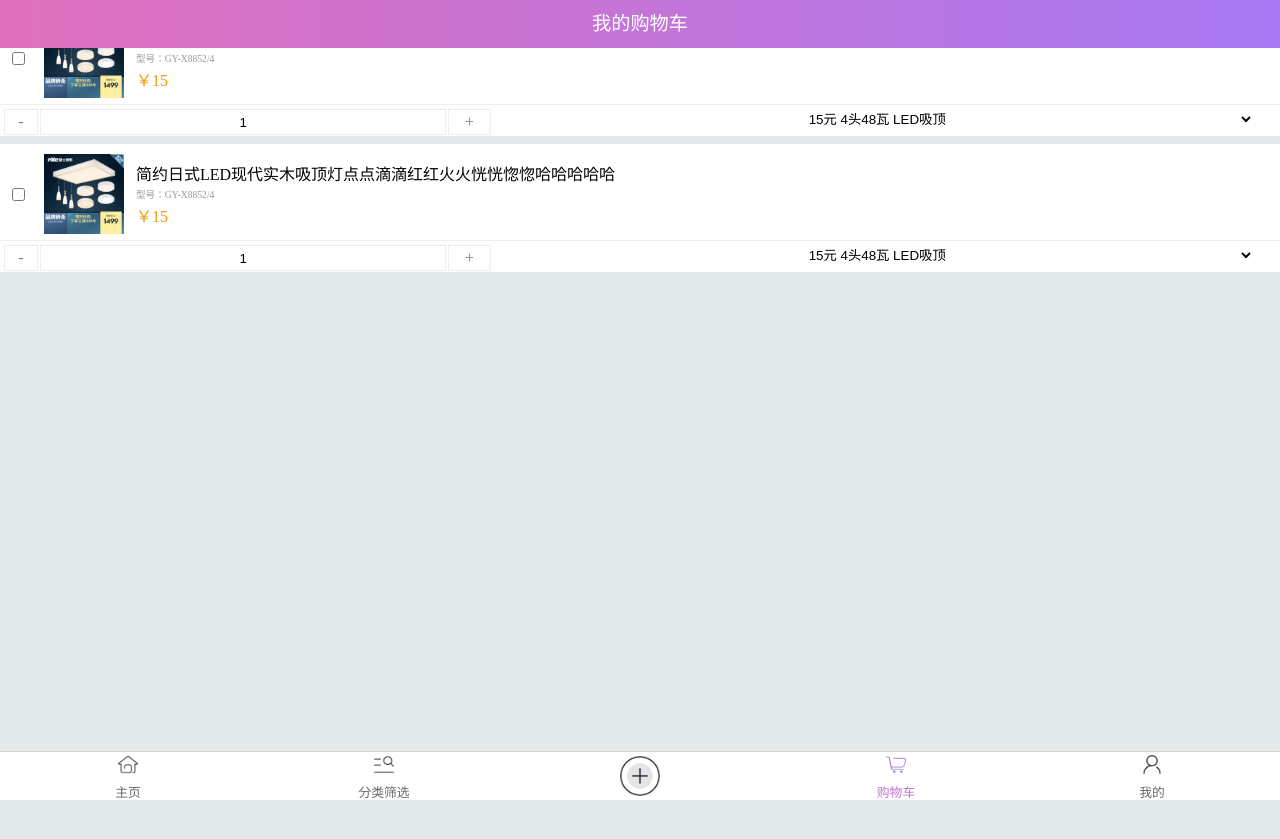
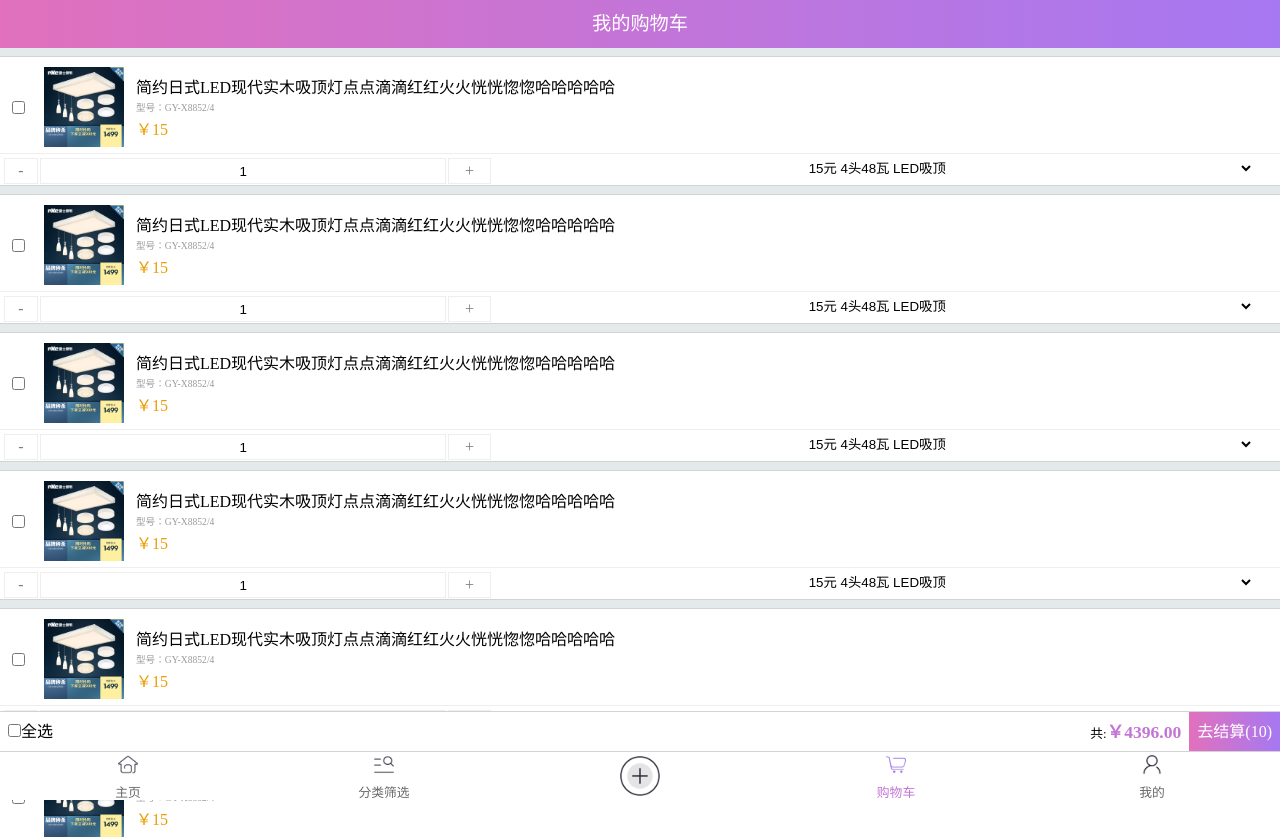
Before and after one commit to FungSaikit/QMall, a Vue app: page /#/cart in a window 1280 px wide. Shown: the top 839 px of the page. Before the commit the page ends 800 px from the top, so only its background shows below. Built offline with nearby package versions, Linux system fonts and the light colour scheme.

Commit message:
5.8 基本完成了购物车的样式

```diff
--- a/src/components/Cart.vue
+++ b/src/components/Cart.vue
@@ -4,7 +4,7 @@
       <span slot="title">我的购物车</span>
     </title-bar>
     <div class="cart-list">
-      <div class="goods" id="0">
+      <div v-for="item in 10" class="goods" id="0">
         <div class="goods_top">
           <table>
             <tbody>
@@ -60,66 +60,19 @@
           </div>
         </div>
       </div>
-      <div class="goods" id="1">
-        <div class="goods_top">
-          <table>
-            <tbody>
-            <tr>
-              <td>
-                <div class="goods_cb">
-                  <input class="check_goods" type="checkbox" onchange="count()">
-                </div>
-              </td>
-              <td>
-                <div class="goods_pic">
-                  <img class="goods_pic_img" src="static/Index/test_light.jpg" alt="图片">
-                </div>
-              </td>
-              <td>
-                <table class="goods_dt">
-                  <tbody>
-                  <tr>
-                    <td class="goods_tt">简约日式LED现代实木吸顶灯点点滴滴红红火火恍恍惚惚哈哈哈哈哈</td>
-                  </tr>
-                  <tr>
-                    <td class="goods_md">型号：GY-X8852/4</td>
-                  </tr>
-                  <tr>
-                    <td class="goods_prz">￥<span class="price" id="price_0">15</span></td>
-                  </tr>
-                  </tbody>
-                </table>
-              </td>
-            </tr>
-            </tbody>
-          </table>
-        </div>
-        <div class="goods_bottom">
-          <div class="number_div">
-            <table class="number_table">
-              <tbody>
-              <tr>
-                <td class="minus_td"><a href=" " onclick="minusOne(this)">&nbsp;-&nbsp;</a></td>
-                <td class="number_td"><input class="number" type="text" value="1" onchange="checkInput(this)">
-                </td>
-                <td class="plus_td"><a href="javascript:void(0)" onclick="plusOne(this)">&nbsp;+&nbsp;</a></td>
-              </tr>
-              </tbody>
-            </table>
-          </div>
-          <div class="color_div">
-            <select class="color_option" id="color_0">
-              <option value="0" price="10">10元 4头48瓦 LED吸顶</option>
-              <option value="1" price="12">12元 4头48瓦 LED吸顶</option>
-              <option value="2" price="15" selected="">15元 4头48瓦 LED吸顶</option>
-            </select>
-          </div>
-        </div>
-      </div>
-      <div style="height: 6.2rem;"></div>
+      <div style="height: 5.7rem;"></div>
     </div>
     <div class="sumbar">
-
+      <div class="sum-all">
+        <input type="checkbox">
+        <span>全选</span>
+      </div>
+      <div class="sum-price">
+        共:<span>￥4396.00</span>
+      </div>
+      <div class="sum-button">
+        去结算(10)
+      </div>
     </div>
   </div>
 </template>
@@ -137,12 +90,56 @@
 
 <style scoped>
 
+  .cart-list {
+    margin-top: 3.5rem;
+  }
+
+  .sumbar {
+    width: 100%;
+    height: 2.5rem;
+    line-height: 2.5rem;
+    position: fixed;
+    background-color: #fff;
+    bottom: 3rem;
+    left: 0;
+    display: flex;
+    border-top: 1px solid lightgray;
+  }
+
+  .sum-all {
+    flex-grow: 1;
+    -webkit-flex-grow: 1;
+    margin-left: 0.5rem;
+  }
+
+  .sum-price {
+    padding: 0 0.5rem;
+    font-size: 0.8rem;
+  }
+
+  .sum-price span {
+    color: #c474d5;
+    font-weight: bold;
+    font-size: 1.1rem;
+  }
+
+  .sum-button {
+    color: #fff;
+    padding: 0 0.5rem;
+    background: -webkit-linear-gradient(left, #e171bd, #a678f2);
+    background: -o-linear-gradient(right, #e171bd, #a678f2);
+    background: -moz-linear-gradient(right, #e171bd, #a678f2);
+    background: linear-gradient(to right, #e171bd, #a678f2);
+  }
+
   .goods {
     height: 8rem;
     width: 100%;
     background-color: #fff;
     margin: 0.5rem 0;
     vertical-align: top;
+    border-top: 1px solid lightgray;
+    border-bottom: 1px solid lightgray;
   }
 
   .goods_top {
```
